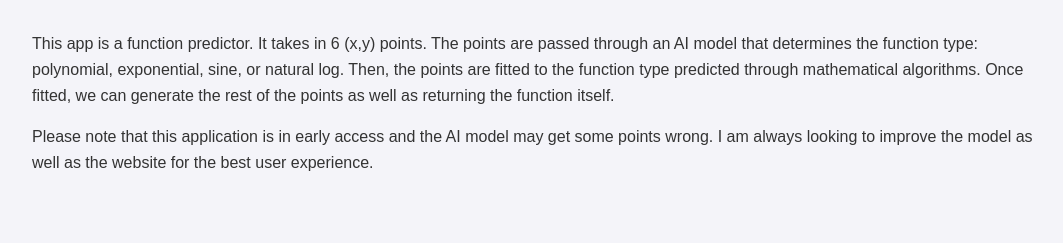
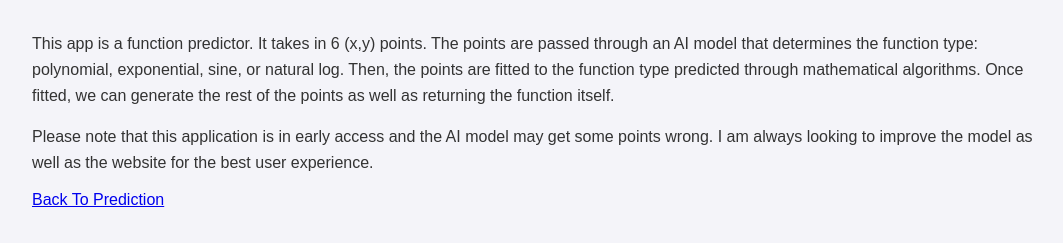
Before and after one commit to david-weaving/function_prediction, a website: page website/info.html in a window 1280 px wide. Shown: the part 91-334 px from the top of the page, without its empty margins (96-1159 px from the left). Drawn offline with Linux system fonts and the light colour scheme.

Commit message:
Added a back button

```diff
--- a/website/info.html
+++ b/website/info.html
@@ -37,6 +37,12 @@
         <p>
             Please note that this application is in early access and the AI model may get some points wrong. I am always looking to improve the model as well as the website for the best user experience.
         </p>
+        <div class="links">
+            <a href="/index">Back To Prediction</a>
+        </div>
     </div>
+
+
+
 </body>
 </html>
```
